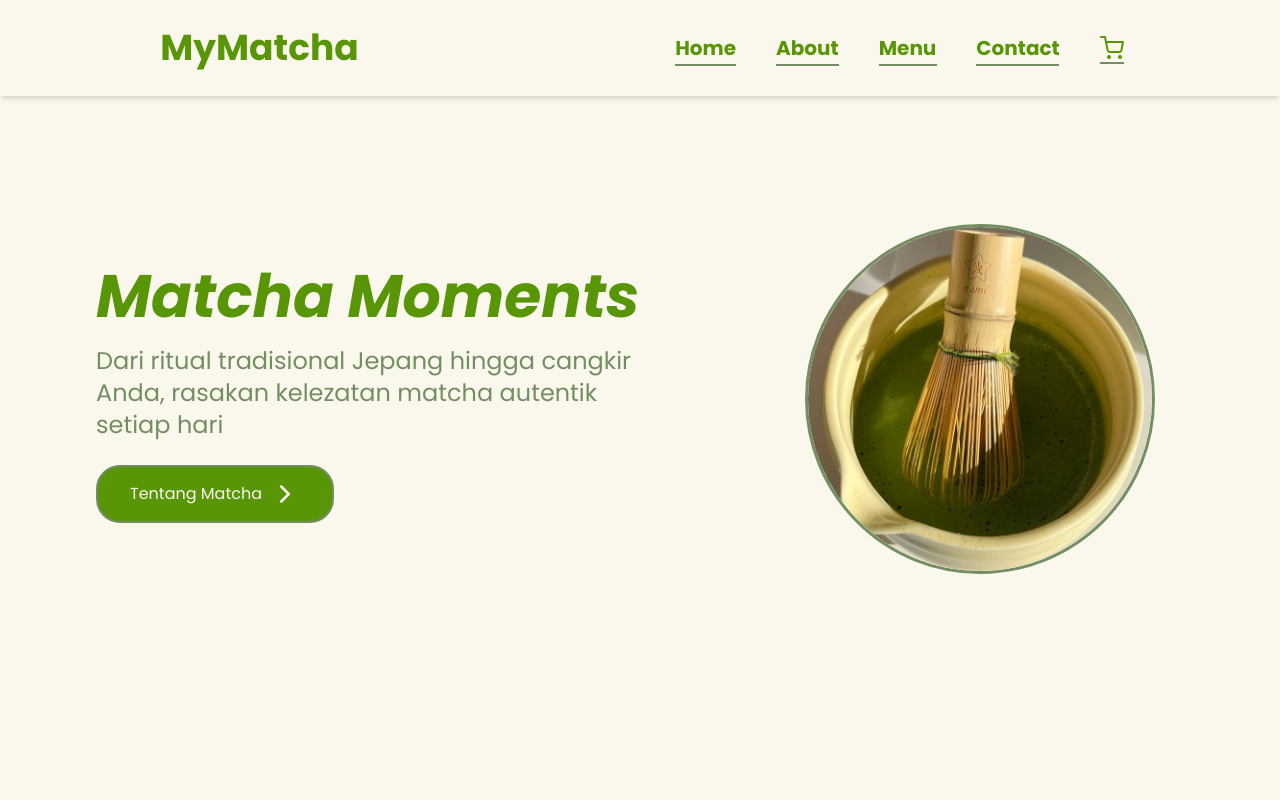
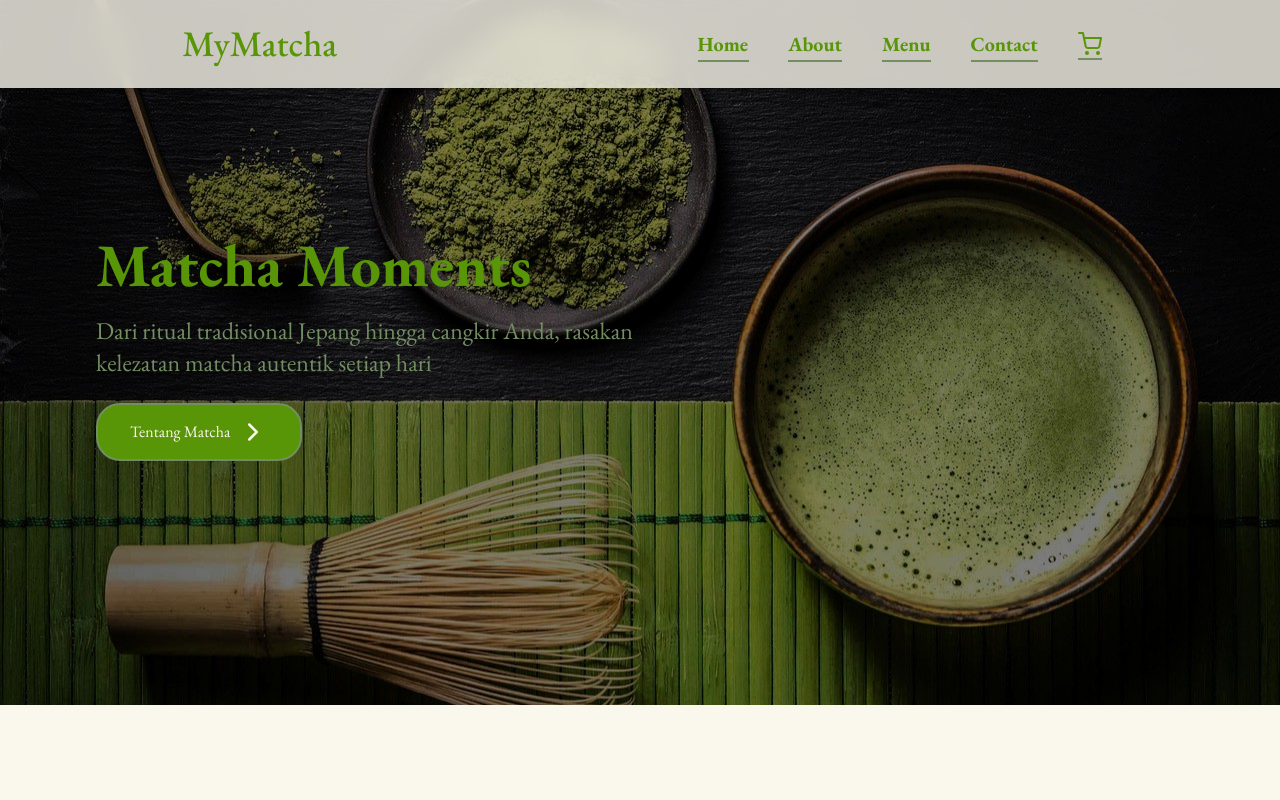
Before and after one commit to Adityarns/web-ecommerce, a React (Vite) app in the folder FrontEnd/: page / in a window 1280 px wide. Shown: the top 800 px of the page. Built offline with nearby package versions, Linux system fonts and the light colour scheme.

Commit message:
Menambahkan background pada beranda

```diff
--- a/FrontEnd/src/components/Navbar.jsx
+++ b/FrontEnd/src/components/Navbar.jsx
@@ -19,14 +19,14 @@ export default function Navbar() {
     <div
       className={`
         navbar w-full z-50  flex justify-around items-center
-        py-6  text-[#589507] transition-all duration-300
+        py-5  text-[#589507] transition-all duration-300
         md:fixed md:top-0 md:left-0
         md:bg-[#FAF8ED]/80 md:backdrop-blur-md md:shadow-md
       `}
     >
       <div className="logo flex">
         {/* <img src={DataImage.LogoImage} alt="LogoImage" className="w-[100px]" /> */}
-        <h1 className="flex text-4xl font-bold bg-white text-black p-1 md:bg-transparent md:text-[#589507] items-center">
+        <h1 className="flex text-4xl font-medium bg-white text-black p-1 md:bg-transparent md:text-[#589507] items-center">
           MyMatcha
         </h1>
       </div>
--- a/FrontEnd/src/index.css
+++ b/FrontEnd/src/index.css
@@ -1,5 +1,5 @@
 @import "tailwindcss";
 
-body {
-  font-family: "Poppins", sans-serif;
+body{
+  font-family: "EB Garamond", serif;
 }
--- a/FrontEnd/src/pages/Home/Hero.jsx
+++ b/FrontEnd/src/pages/Home/Hero.jsx
@@ -7,10 +7,10 @@ export default function Hero() {
 
   return (
     <div>
-      <div className="hero grid lg:grid-cols-2 grid-cols-1 py-14 md:py-56 items-center xl:gap-0 gap-5 px-6 max-w-7xl mx-auto">
+      <div className="hero grid lg:grid-cols-2 grid-cols-1 py-14 md:py-56 items-center xl:gap-0 gap-5 px-6 max-w-8xl max-h-screen mx-auto bg-[url(./assets/Beranda/beranda-img.jpeg)]">
         <div className="flex flex-col items-center lg:items-start justify-center text-center md:text-left lg:pl-6 xl:pl-18 pb-5">
           <div>
-            <h1 className="text-6xl/snug font-medium text-[#589507] italic">
+            <h1 className="text-6xl/snug font-bold text-[#589507]">
               Matcha Moments
             </h1>
             <p className="pt-2 pb-6 text-2xl text-left text-[#748E63]">
@@ -33,14 +33,14 @@ export default function Hero() {
             </a>
           </div>
         </div>
-        <div className="pl-16">
+        {/* <div className="pl-16">
           <img
             src={DataImage.HeroImage}
             alt="Hero Image"
             className="w-[250px] h-[250px] md:w-[300px] md:h-[300px] lg:w-[350px] lg:h-[350px] rounded-full object-cover mx-auto border-[#748E63] border-3"
             loading="lazy"
           />
-        </div>
+        </div> */}
       </div>
 
       {/* About */}
```
Also changed, not shown: FrontEnd/src/assets/Beranda/beranda-img.jpeg (added).
